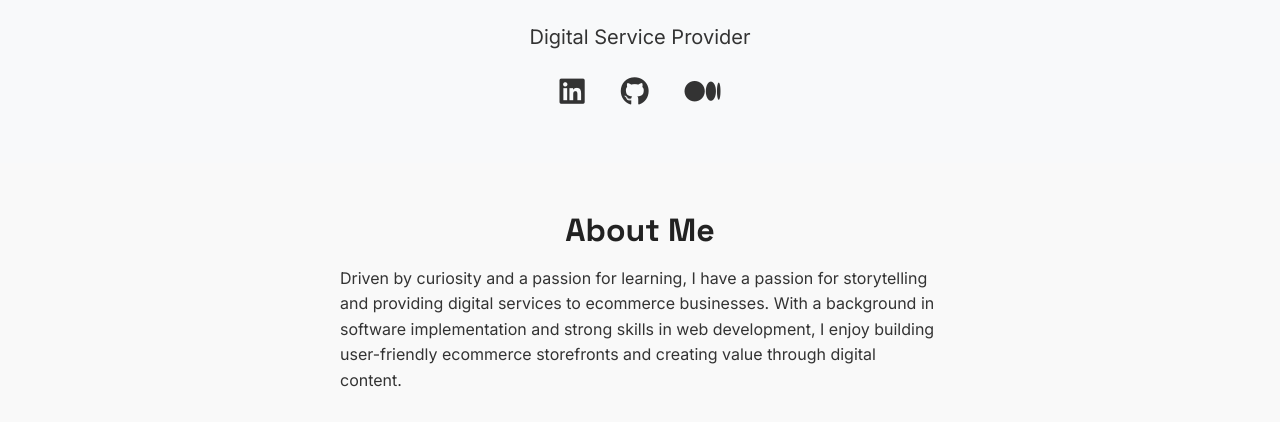
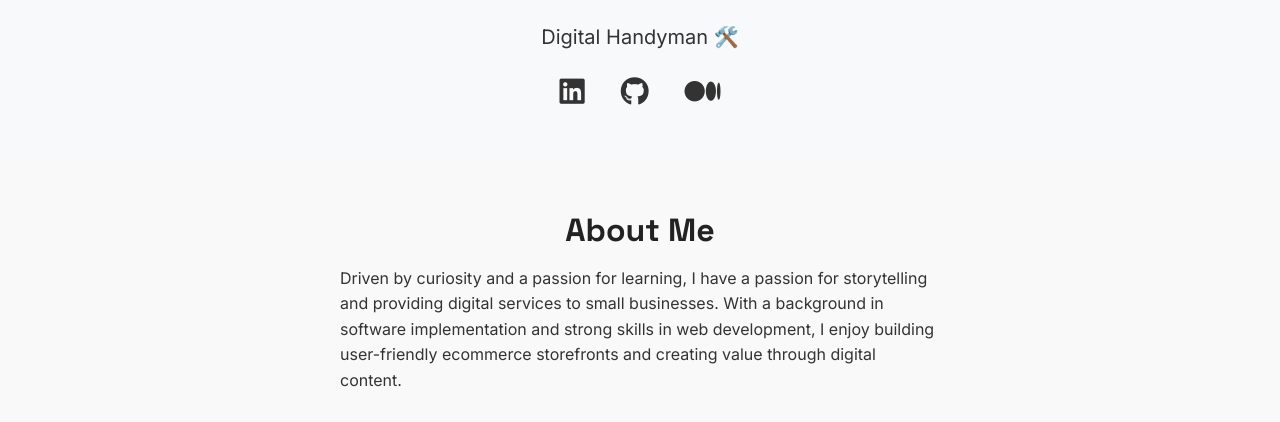
Before and after one commit to charley-dixon/charley-dixon, a plain HTML site: page index.html in a window 1280 px wide. Shown: the part 378-800 px from the top of the page. Drawn offline with nearby package versions, Linux system fonts and the light colour scheme.

Commit message:
verbiage changes

```diff
--- a/index.html
+++ b/index.html
@@ -39,7 +39,7 @@
     <div class="container">
       <h1 class="display-4">Hi, I'm Charley 👋</h1>
       <img src="assets/images/profile.jpg" alt="Profile Picture" class="rounded-circle mb-4 img-fluid" style="max-width: 150px;">
-      <p class="lead">Digital Service Provider</p>
+      <p class="lead">Digital Handyman 🛠️</p>
       <div class="social-links d-flex justify-content-center gap-3">
         <a href="https://www.linkedin.com/in/charley-dixon/" target="_blank" aria-label="LinkedIn">
           <i class="fab fa-linkedin"></i>
@@ -57,7 +57,7 @@
   <section id="about" class="py-5">
     <div class="container">
       <h2 class="text-center">About Me</h2>
-      <p class="text-justify">Driven by curiosity and a passion for learning, I have a passion for storytelling and providing digital services to ecommerce businesses. With a background in software implementation and strong skills in web development, I enjoy building user-friendly ecommerce storefronts and creating value through digital content.</p>
+      <p class="text-justify">Driven by curiosity and a passion for learning, I have a passion for storytelling and providing digital services to small businesses. With a background in software implementation and strong skills in web development, I enjoy building user-friendly ecommerce storefronts and creating value through digital content.</p>
     </div>
   </section>
 
```
